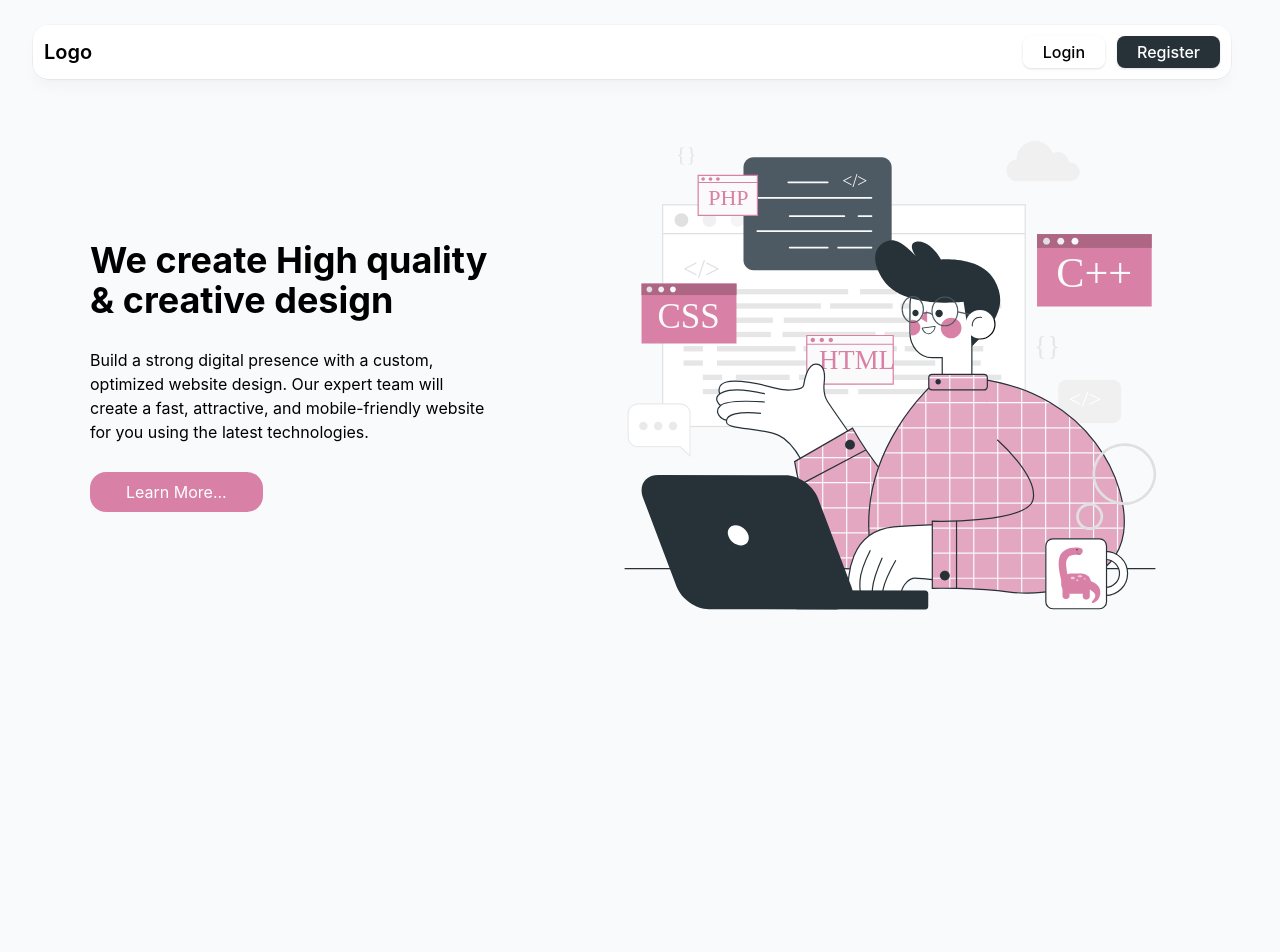
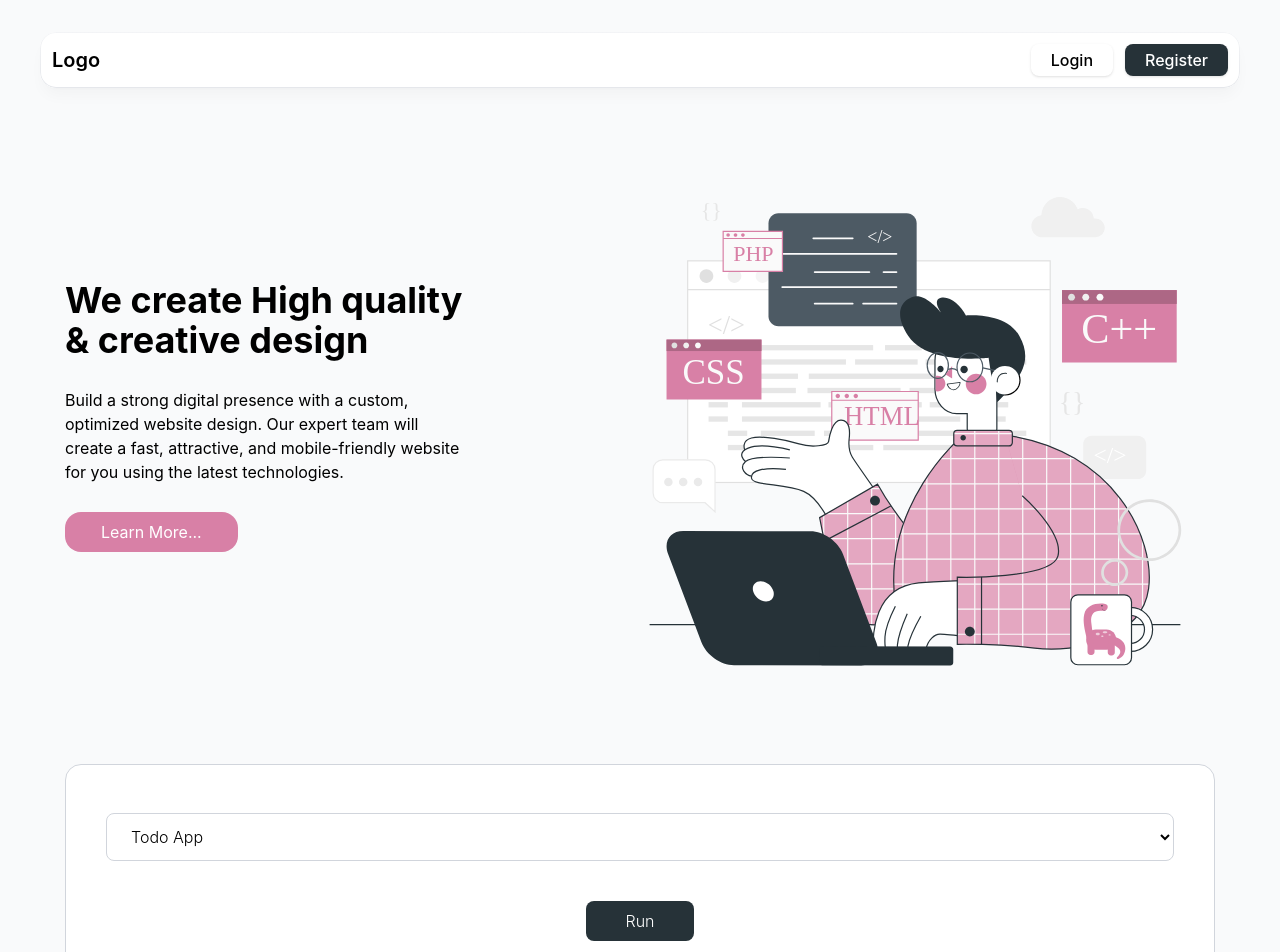
Before and after one commit to mohmdrezaei/mini-projects-landing, a React (Vite) app: page / in a window 1280 px wide. Shown: the top 952 px of the page. Before the commit the page ends 800 px from the top, so only its background shows below. Built offline with nearby package versions, Linux system fonts and the light colour scheme.

Commit message:
Implementing mini projects

```diff
--- a/src/App.jsx
+++ b/src/App.jsx
@@ -1,15 +1,49 @@
 
+import { useState } from "react";
 import "./App.css";
+import Dropdown from "./components/modules/Dropdown";
 import Landing from "./components/modules/Landing";
 import MainCard from "./components/modules/MainCard";
+import RunButton from "./components/modules/RunButton";
 import Layout from "./layout/Layout";
 
+import TodoApp from "./miniProjects/TodoApp";
+import Stopwatch from "./miniProjects/StopWatch";
+import ColorPicker from "./miniProjects/ColorPicker";
+
 function App() {
+  const [selectedProject, setSelectedProject] = useState('Todo App');
+  const [currentProject, setCurrentProject] = useState(null);
 
+  const options = ['Todo App', 'Stopwatch', 'Color Picker'];
+
+  const handleSelect = (option) => {
+    setSelectedProject(option);
+  };
+
+  const handleRun = () => {
+    switch (selectedProject) {
+      case 'Todo App':
+        setCurrentProject(<TodoApp />);
+        break;
+      case 'Stopwatch':
+        setCurrentProject(<Stopwatch />);
+        break;
+      case 'Color Picker':
+        setCurrentProject(<ColorPicker />);
+        break;
+      default:
+        setCurrentProject(null);
+    }
+  };
   return (
     <Layout>
       <Landing/>
-
+      <MainCard>
+      <Dropdown options={options} selectedOption={selectedProject} onSelect={handleSelect} />
+        <RunButton onClick={handleRun} />
+        {currentProject}
+      </MainCard>
     </Layout>
   );
 }
--- a/src/components/modules/Dropdown.jsx
+++ b/src/components/modules/Dropdown.jsx
@@ -0,0 +1,19 @@
+import React from "react";
+
+const Dropdown = ({  options, selectedOption, onSelect }) => {
+  return (
+    <select
+      value={selectedOption}
+      onChange={(e) => onSelect(e.target.value)}
+      className=" w-full rounded-lg py-3 px-5 border border-gray-300 mt-5"
+    >
+      {options.map((option) => (
+        <option key={option} value={option}>
+          {option}
+        </option>
+      ))}
+    </select>
+  );
+};
+
+export default Dropdown;
--- a/src/components/modules/Landing.jsx
+++ b/src/components/modules/Landing.jsx
@@ -2,12 +2,12 @@
 import landing from "/images/landing.svg";
 function Landing() {
   return (
-    <div className="flex  justify-between w-[1100px] m-auto mt-12">
-    <div className="mt-40 w-[400px] text-left">
+    <div className="flex justify-center  lg:justify-between lg:w-[1150px] m-auto mt-12 ">
+    <div className="mt-10 lg:mt-36 w-[400px] lg:text-left">
       <h1 className="text-4xl font-[700]">
         We create High quality & creative design
       </h1>
-      <p className="mt-7 font-[400]">
+      <p className="mt-7 font-[400] ">
         Build a strong digital presence with a custom, optimized website
         design. Our expert team will create a fast, attractive, and
         mobile-friendly website for you using the latest technologies.
@@ -17,7 +17,7 @@ function Landing() {
       </button>
     </div>
     <img
-      className="w-[600px] flex justify-start"
+      className="w-[600px] lg:flex justify-start hidden"
       src={landing}
       alt="landing"
     />
--- a/src/components/modules/MainCard.jsx
+++ b/src/components/modules/MainCard.jsx
@@ -2,7 +2,7 @@ import React from 'react'
 
 const MainCard = ({ children }) => {
     return (
-      <div className="main-card">
+      <div className=" lg:w-[1150px] h-auto py-7 m-auto bg-white rounded-2xl border border-gray-300 mt-7 px-10">
         {children}
       </div>
     );
--- a/src/components/modules/RunButton.jsx
+++ b/src/components/modules/RunButton.jsx
@@ -0,0 +1,8 @@
+
+const RunButton = ({ onClick }) => {
+    return (
+      <button className="cursor-pointer my-10 bg-[#263238] text-white font-400 px-10 py-2 rounded-lg" onClick={onClick}>Run</button>
+    );
+  };
+
+export default RunButton
--- a/src/layout/Header.jsx
+++ b/src/layout/Header.jsx
@@ -1,26 +1,22 @@
-
 function Header() {
   return (
-    <header className="fixed top-2 z-30 m-auto w-[1200px] md:top-6">
+    <header className="sticky top-2 z-30 m-auto lg:w-[1200px] md:top-6 w-auto">
       <div className="">
         <div className="relative flex h-14 items-center justify-between gap-3 rounded-2xl bg-white/90 px-3 shadow-lg shadow-black/[0.03] backdrop-blur-xs before:pointer-events-none before:absolute before:inset-0 before:rounded-[inherit] before:border before:border-transparent before:[background:linear-gradient(var(--color-gray-100),var(--color-gray-200))_border-box] before:[mask-composite:exclude_!important] before:[mask:linear-gradient(white_0_0)_padding-box,_linear-gradient(white_0_0)]">
           <div className="flex flex-1 items-center">
-           <h1 className="font-[600] text-xl">Logo</h1>
+            <h1 className="font-[600] text-xl">Logo</h1>
           </div>
 
           <ul className="flex flex-1 items-center justify-end gap-3">
             <li>
-              <button
-                href="/signin"
-                className="px-5 py-1 rounded-lg shadow-sm cursor-pointer font-[500]"
-              >
+              <button className="px-5 py-1 rounded-lg shadow-sm cursor-pointer font-[500]">
                 Login
               </button>
             </li>
             <li>
               <button
-                href="/signup"
-                className="px-5 py-1 rounded-lg shadow-sm bg-[#263238] text-white cursor-pointer font-[500]"
+                className="px-5 py-1 rounded-lg shadow-sm bg-[#263238] text-white
+                cursor-pointer font-[500]"
               >
                 Register
               </button>
--- /dev/null
+++ b/src/miniProjects/ColorPicker/index.jsx
@@ -0,0 +1,20 @@
+import  { useState } from 'react';
+
+const ColorPicker = () => {
+  const [color, setColor] = useState('#d880a6');
+
+  return (
+    <div className=''>
+      <h2 className='text-2xl font-[600]'>Color Picker</h2>
+      <input
+        type="color"
+        value={color}
+        onChange={(e) => setColor(e.target.value)}
+        className=' m-auto mt-5 border border-gray-300 p-2 h-14 w-24 block bg-white  cursor-pointer rounded-lg'
+      />
+      <div className='w-[200px] h-[100px] rounded-lg m-auto mt-7' style={{ backgroundColor: color }}></div>
+    </div>
+  );
+};
+
+export default ColorPicker;
--- /dev/null
+++ b/src/miniProjects/StopWatch/index.jsx
@@ -0,0 +1,51 @@
+import { useState, useEffect } from "react";
+
+const Stopwatch = () => {
+  const [time, setTime] = useState(0);
+  const [isRunning, setIsRunning] = useState(false);
+
+  useEffect(() => {
+    let interval;
+    if (isRunning) {
+      interval = setInterval(() => {
+        setTime((prevTime) => prevTime + 1);
+      }, 1000);
+    }
+    return () => clearInterval(interval);
+  }, [isRunning]);
+
+  const startStop = () => {
+    setIsRunning(!isRunning);
+  };
+
+  const reset = () => {
+    setTime(0);
+    setIsRunning(false);
+  };
+
+  return (
+    <div>
+      <h2 className="text-2xl font-[600]">Stopwatch</h2>
+      <div
+        className="text-xl font-[400] my-7 rounded-full border-7 border-[#d880a6]
+      w-[70px] h-[70px] m-auto flex justify-center items-center"
+      >
+        {time}s
+      </div>
+      <button
+        className="px-10 py-1 rounded-lg shadow-sm cursor-pointer font-[500] mx-3"
+        onClick={startStop}
+      >
+        {isRunning ? "Stop" : "Start"}
+      </button>
+      <button
+        className="px-10 py-1 rounded-lg shadow-sm bg-[#475962] text-white cursor-pointer font-[500]"
+        onClick={reset}
+      >
+        Reset
+      </button>
+    </div>
+  );
+};
+
+export default Stopwatch;
--- /dev/null
+++ b/src/miniProjects/TodoApp/index.jsx
@@ -0,0 +1,35 @@
+import  { useState } from 'react';
+
+const TodoApp = () => {
+  const [todos, setTodos] = useState([]);
+  const [input, setInput] = useState('');
+
+  const addTodo = (e) => {
+    e.preventDefault()
+    setTodos([...todos, input]);
+    setInput('');
+  };
+
+  return (
+    <div>
+      <h2 className='text-2xl font-[600]'>Todo App</h2>
+     <form onSubmit={addTodo}>
+     <input
+        type="text"
+        value={input}
+        onChange={(e) => setInput(e.target.value)}
+        className='border font-[400] border-gray-400 rounded-lg w-[300px] mx-3 mt-7 px-3 py-2'
+      />
+      <button className='px-10 py-2 rounded-lg shadow-sm bg-[#475962] text-white
+      cursor-pointer font-[500]' type='submit'>Add Todo</button>
+     </form>
+      <ul className='mt-5 text-left w-[430px] m-auto'>
+        {todos.map((todo, index) => (
+          <li className='font-[500] mb-3 leading-5 ' key={index}>{index+1}. {todo}</li>
+        ))}
+      </ul>
+    </div>
+  );
+};
+
+export default TodoApp;
```
